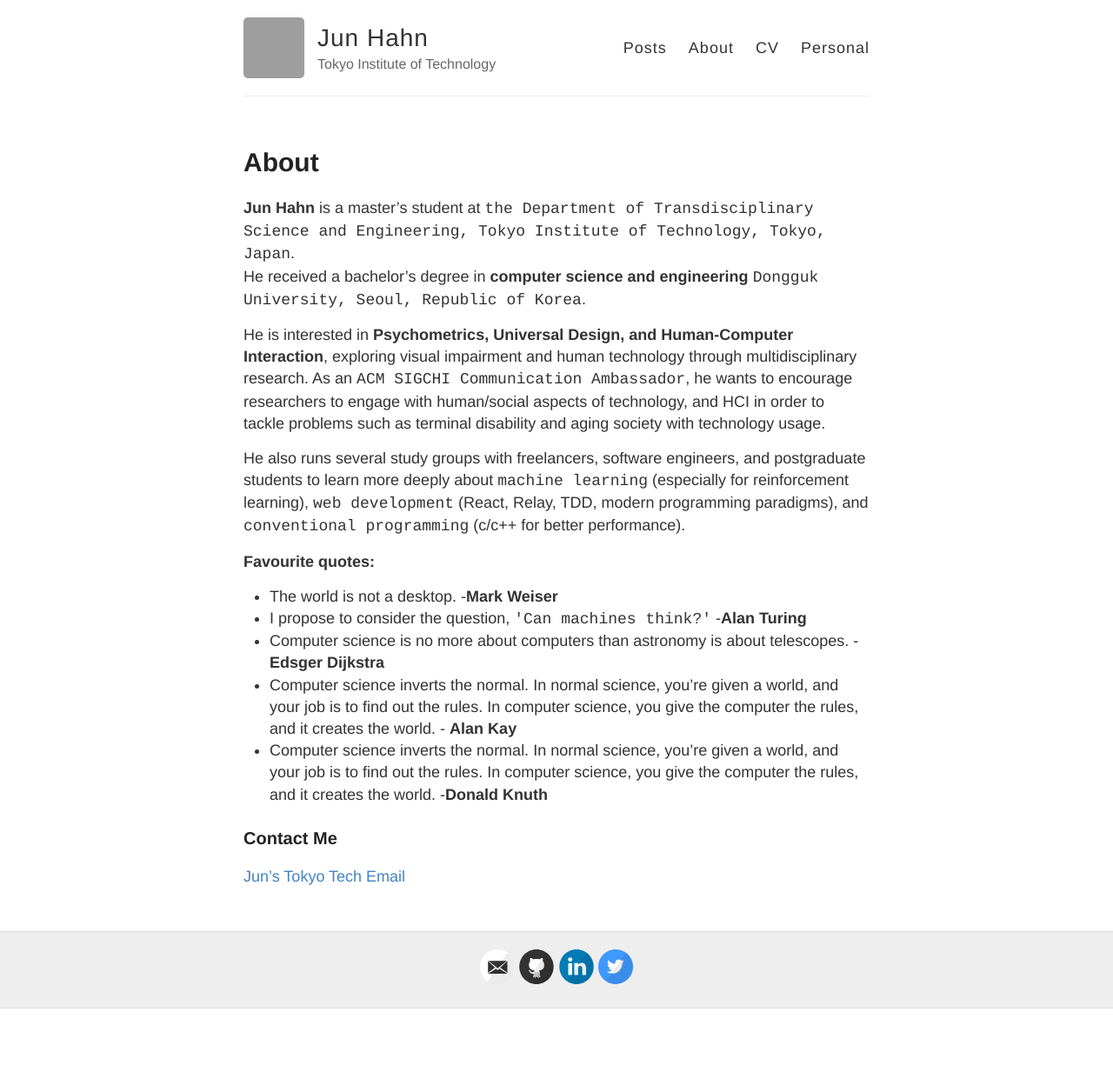
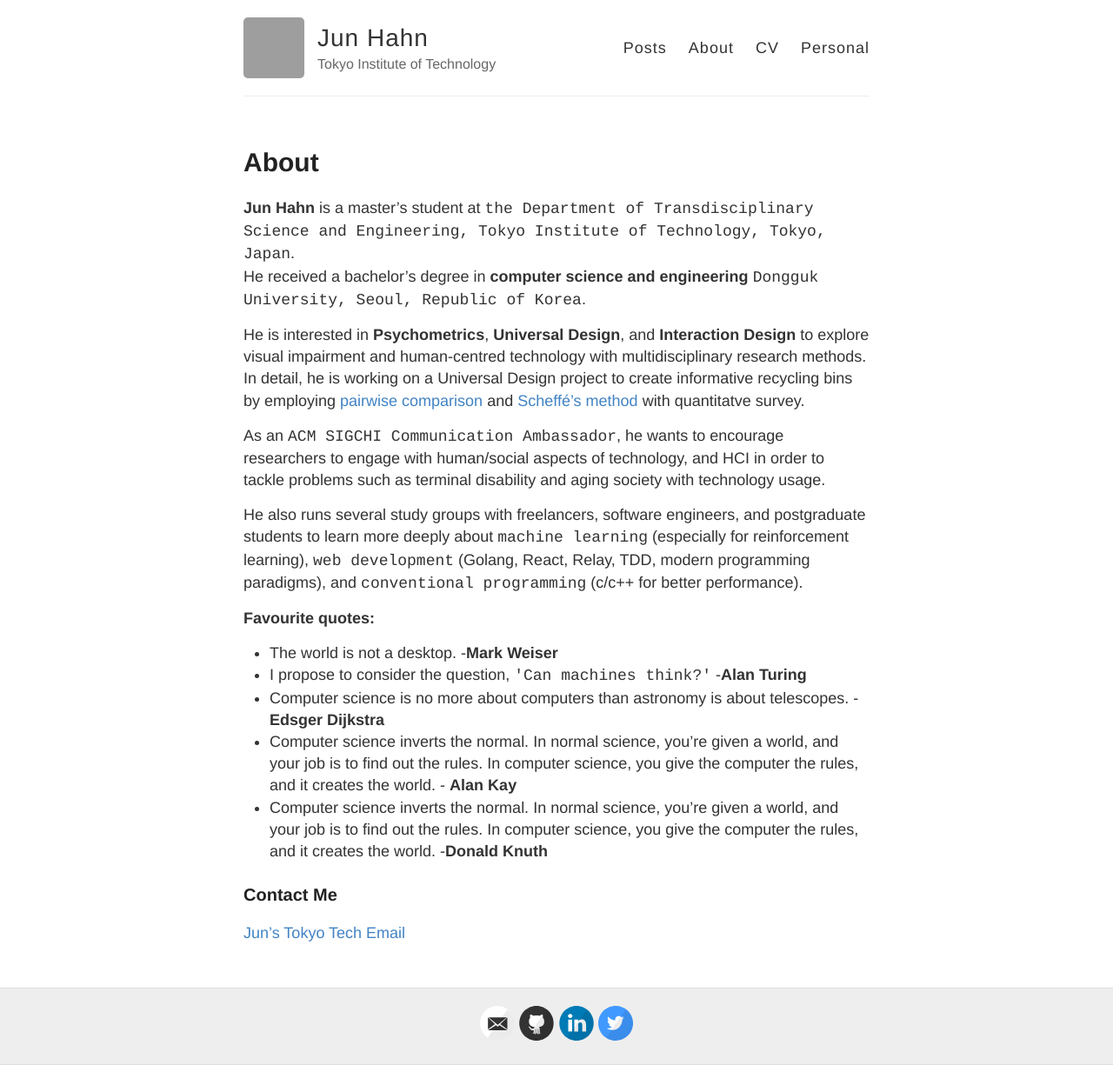
Before and after one commit to TangoEnSkai/tangoenskai.github.io, a Jekyll site: the page built from about.md, in a window 1280 px wide. Shown: the whole page at 87% size. Built offline with Jekyll 4.4.1, drawn with Linux system fonts in a browser that asks for light colours; before the commit the page ends 1160 px from its top, so only the background shows below that; grey boxes are pictures that could not be loaded.

Commit message:
Add links for research methods on about page

```diff
--- a/about.md
+++ b/about.md
@@ -7,10 +7,11 @@
 **Jun Hahn**  is a master’s student at `the Department of Transdisciplinary Science and Engineering, Tokyo Institute of Technology, Tokyo, Japan`.
 He received a bachelor’s degree in **computer science and engineering** `Dongguk University, Seoul, Republic of Korea`.
 
-He is interested in **Psychometrics, Universal Design, and Human-Computer Interaction**, exploring visual impairment and human technology through multidisciplinary research.
+He is interested in **Psychometrics**, **Universal Design**, and **Interaction Design** to explore visual impairment and human-centred technology with multidisciplinary research methods. In detail, he is working on a Universal Design project to create informative recycling bins by employing [pairwise comparison](https://en.wikipedia.org/wiki/Pairwise_comparison) and [Scheffé's method](https://en.wikipedia.org/wiki/Scheffé%27s_method) with quantitatve survey.
+
 As an `ACM SIGCHI Communication Ambassador`, he wants to encourage researchers to engage with human/social aspects of technology, and HCI in order to tackle problems such as terminal disability and aging society with technology usage.
 
-He also runs several study groups with freelancers, software engineers, and postgraduate students to learn more deeply about `machine learning` (especially for reinforcement learning), `web development` (React, Relay, TDD, modern programming paradigms), and `conventional programming` (c/c++ for better performance).
+He also runs several study groups with freelancers, software engineers, and postgraduate students to learn more deeply about `machine learning` (especially for reinforcement learning), `web development` (Golang, React, Relay, TDD, modern programming paradigms), and `conventional programming` (c/c++ for better performance).
 
 **Favourite quotes:**
 * The world is not a desktop. -**Mark Weiser**
```
